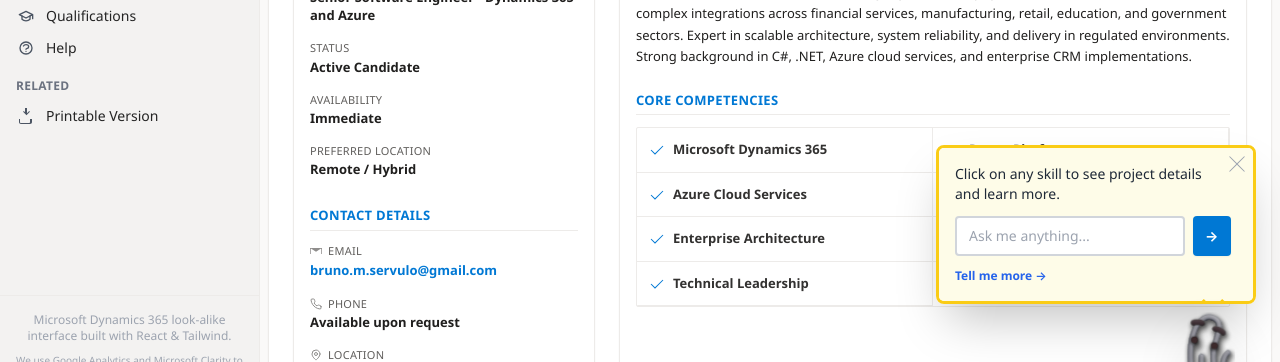
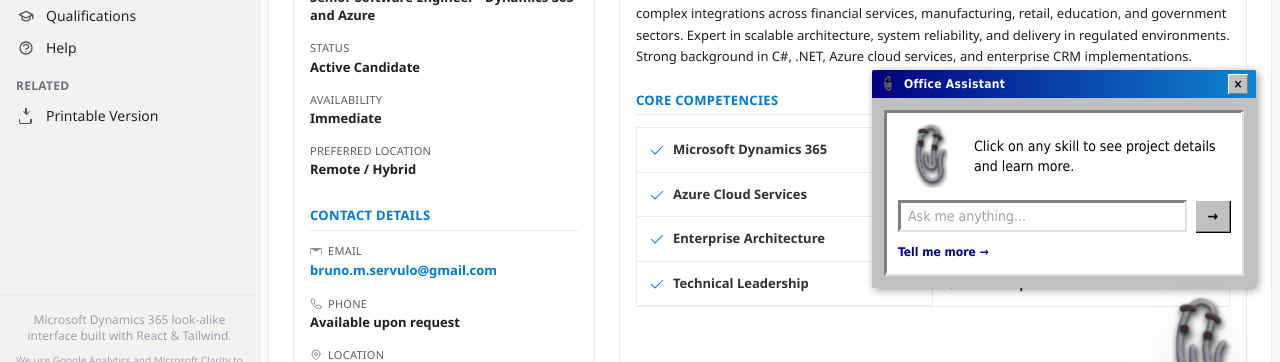
Before and after one commit to bmsrk/bmsrk, a React (Vite) app: page / in a window 1280 px wide. Both pictures are taken after a click on the button 1248 px from the left and 24 px from the top of the page. Shown: the part 368-730 px from the top of the page. Built offline with nearby package versions, Linux system fonts and the light colour scheme.

Commit message:
Implement UI tweaks: centered welcome popup, subtle backdrop, Office 97 Clippy styling
Co-authored-by: bmsrk <3864885+bmsrk@users.noreply.github.com>

```diff
--- a/src/components/features/Clippy.tsx
+++ b/src/components/features/Clippy.tsx
@@ -122,42 +122,59 @@ const Clippy: React.FC<ClippyProps> = ({ onClose, skill, projects = [], skillMet
       }`}
     >
       <div className="relative">
-        {/* Speech Bubble */}
-        <div className="absolute bottom-full right-0 mb-2 w-80 bg-yellow-50 border-[3px] border-yellow-400 rounded-lg shadow-2xl p-4 rpg-dialog max-h-[500px] overflow-y-auto">
+        {/* Office 97 Style Dialog */}
+        <div className="absolute bottom-full right-0 mb-2 w-96 bg-[#c0c0c0] rounded-sm shadow-[inset_1px_1px_0_0_#dfdfdf,inset_-1px_-1px_0_0_#808080,2px_2px_8px_rgba(0,0,0,0.4)] max-h-[500px] overflow-hidden" style={{ fontFamily: '"MS Sans Serif", Tahoma, Arial, sans-serif' }}>
+          {/* Title Bar */}
+          <div className="bg-gradient-to-r from-[#000080] to-[#1084d0] px-2 py-1 flex items-center justify-between">
+            <div className="flex items-center gap-2">
+              <ClippyIcon size="sm" className="w-4 h-4" />
+              <span className="text-white text-xs font-bold tracking-wide">Office Assistant</span>
+            </div>
             <button
               onClick={handleClose}
-            className="absolute top-2 right-2 text-gray-400 hover:text-gray-600 transition-colors"
+              className="bg-[#c0c0c0] hover:bg-[#e0e0e0] active:bg-[#a0a0a0] w-5 h-5 flex items-center justify-center text-black text-xs font-bold shadow-[inset_1px_1px_0_0_#fff,inset_-1px_-1px_0_0_#808080]"
+              aria-label="Close"
             >
-            <CloseIcon className="w-4 h-4" />
+              ×
             </button>
+          </div>
+
+          {/* Content Area */}
+          <div className="p-3 bg-[#c0c0c0] max-h-[450px] overflow-y-auto">
+            <div className="bg-white border-[2px] shadow-[inset_-1px_-1px_0_0_#fff,inset_1px_1px_0_0_#808080] p-3"
+              style={{ borderTopColor: '#808080', borderLeftColor: '#808080', borderRightColor: '#dfdfdf', borderBottomColor: '#dfdfdf' }}
+            >
 
           {/* Technology Explanation Mode */}
           {skill ? (
-            <div className="pr-6">
-              <h3 className="text-lg font-bold text-[#201f1e] mb-3 flex items-center gap-2 rpg-text">
-                <ClippyIcon size="lg" />
+            <div>
+              <div className="flex items-center gap-3 mb-3">
+                <ClippyIcon size="2xl" className="w-16 h-16" />
+                <h3 className="text-base font-bold text-black flex-1" style={{ fontFamily: '"MS Sans Serif", Tahoma, Arial, sans-serif' }}>
                   {skill}
                 </h3>
-              <p className="text-sm text-gray-800 mb-3 leading-relaxed">
+              </div>
+              <p className="text-sm text-black mb-3 leading-relaxed">
                 {description}
               </p>
               {projectCount > 0 && (
-                <p className="text-sm font-semibold text-[#0078d4] mb-3">
+                <p className="text-sm font-bold text-[#000080] mb-3">
                   Bruno has used this in {projectCount} project{projectCount !== 1 ? 's' : ''}!
                 </p>
               )}
               {skillUrl && (
-                <div className="mt-4 pt-3 border-t border-gray-200">
+                <div className="mt-4 pt-3 border-t-[2px] border-[#808080]">
                   <a
                     href={skillUrl}
                     target="_blank"
                     rel="noopener noreferrer"
-                    className="rpg-button inline-flex items-center gap-2 px-4 py-2 bg-[#0078d4] hover:bg-[#106ebe] text-white text-sm font-semibold rounded transition-colors shadow-sm"
+                    className="inline-flex items-center gap-2 px-4 py-2 bg-[#c0c0c0] hover:bg-[#d0d0d0] active:bg-[#a0a0a0] text-black text-sm font-bold shadow-[inset_1px_1px_0_0_#fff,inset_-1px_-1px_0_0_#808080,1px_1px_0_0_#000] transition-all"
+                    style={{ fontFamily: '"MS Sans Serif", Tahoma, Arial, sans-serif' }}
                   >
                     <svg className="w-4 h-4" fill="currentColor" viewBox="0 0 24 24">
                       <path d="M12 2C6.48 2 2 6.48 2 12s4.48 10 10 10 10-4.48 10-10S17.52 2 12 2zm-2 15l-5-5 1.41-1.41L10 14.17l7.59-7.59L19 8l-9 9z" />
                     </svg>
-                    Learn More on Microsoft Learn
+                    Learn More
                     <svg className="w-3.5 h-3.5" fill="none" stroke="currentColor" viewBox="0 0 24 24">
                       <path strokeLinecap="round" strokeLinejoin="round" strokeWidth={2} d="M10 6H6a2 2 0 00-2 2v10a2 2 0 002 2h10a2 2 0 002-2v-4M14 4h6m0 0v6m0-6L10 14" />
                     </svg>
@@ -167,10 +184,13 @@ const Clippy: React.FC<ClippyProps> = ({ onClose, skill, projects = [], skillMet
             </div>
           ) : (
             /* Easter Egg & Chat Mode */
-            <div className="pr-6">
-              <p className="text-sm text-gray-800 mb-3">
+            <div>
+              <div className="flex items-center gap-3 mb-3">
+                <ClippyIcon size="2xl" className="w-16 h-16" />
+                <p className="text-sm text-black flex-1">
                   {CLIPPY_MESSAGES[currentMessage]}
                 </p>
+              </div>
 
               {/* Chat History */}
               {chatHistory.length > 0 && (
@@ -178,21 +198,22 @@ const Clippy: React.FC<ClippyProps> = ({ onClose, skill, projects = [], skillMet
                   {chatHistory.map((msg, idx) => (
                     <div
                       key={idx}
-                      className={`text-xs p-2 rounded ${
+                      className={`text-xs p-2 border ${
                         msg.type === 'user'
-                          ? 'bg-blue-100 text-blue-900 ml-4'
-                          : 'bg-yellow-100 text-gray-800 mr-4'
+                          ? 'bg-[#fff] border-[#808080] ml-4'
+                          : 'bg-[#ffffcc] border-[#808080] mr-4'
                       }`}
+                      style={{ borderTopColor: msg.type === 'user' ? '#808080' : '#808080', borderLeftColor: msg.type === 'user' ? '#808080' : '#808080' }}
                     >
-                      <span className="font-semibold">
+                      <span className="font-bold">
                         {msg.type === 'user' ? 'You: ' : '📎 Clippy: '}
                       </span>
                       {msg.message}
                     </div>
                   ))}
                   {isTyping && (
-                    <div className="text-xs p-2 rounded bg-yellow-100 text-gray-800 mr-4">
-                      <span className="font-semibold">📎 Clippy: </span>
+                    <div className="text-xs p-2 border bg-[#ffffcc] border-[#808080] mr-4">
+                      <span className="font-bold">📎 Clippy: </span>
                       <span className="animate-pulse">...</span>
                     </div>
                   )}
@@ -200,40 +221,41 @@ const Clippy: React.FC<ClippyProps> = ({ onClose, skill, projects = [], skillMet
               )}
 
               {/* Chat Input */}
-              <form onSubmit={handleChatSubmit} className="mt-3">
-                <div className="flex gap-2">
+              <form onSubmit={handleChatSubmit} className="mt-3 flex gap-2">
                 <input
                   type="text"
                   value={chatInput}
                   onChange={(e) => setChatInput(e.target.value)}
                   placeholder="Ask me anything..."
-                    className="flex-1 px-3 py-2 text-sm border-2 border-gray-300 rounded focus:border-[#0078d4] focus:outline-none"
+                  className="flex-1 px-2 py-1 text-sm border-[2px] bg-white shadow-[inset_-1px_-1px_0_0_#fff,inset_1px_1px_0_0_#808080] focus:outline-none focus:border-[#000080]"
+                  style={{ borderTopColor: '#808080', borderLeftColor: '#808080', borderRightColor: '#dfdfdf', borderBottomColor: '#dfdfdf', fontFamily: '"MS Sans Serif", Tahoma, Arial, sans-serif' }}
                 />
                 <button
                   type="submit"
-                    className="rpg-button px-3 py-2 bg-[#0078d4] hover:bg-[#106ebe] text-white text-sm font-bold rounded transition-all shadow-sm"
+                  className="px-3 py-1 bg-[#c0c0c0] hover:bg-[#d0d0d0] active:bg-[#a0a0a0] text-black text-sm font-bold shadow-[inset_1px_1px_0_0_#fff,inset_-1px_-1px_0_0_#808080,1px_1px_0_0_#000]"
+                  style={{ fontFamily: '"MS Sans Serif", Tahoma, Arial, sans-serif' }}
                 >
                   →
                 </button>
-                </div>
               </form>
 
               <button
                 onClick={nextMessage}
-                className="mt-3 text-xs text-blue-600 hover:text-blue-800 font-semibold"
+                className="mt-3 text-xs text-[#000080] hover:underline font-bold"
+                style={{ fontFamily: '"MS Sans Serif", Tahoma, Arial, sans-serif' }}
               >
                 Tell me more →
               </button>
             </div>
           )}
-          {/* Bubble Arrow */}
-          <div className="absolute -bottom-2 right-8 w-4 h-4 bg-yellow-50 border-r-[3px] border-b-[3px] border-yellow-400 transform rotate-45"></div>
+            </div>
+          </div>
         </div>
 
-        {/* Clippy Character - Larger with improved animations */}
+        {/* Clippy Character - Larger and more prominent */}
         <div className="relative animate-clippy-pulse">
           <div className="cursor-pointer hover:scale-110 transition-transform filter drop-shadow-2xl" onClick={nextMessage}>
-            <ClippyIcon size="4xl" className="w-24 h-24" />
+            <ClippyIcon size="4xl" className="w-28 h-28" />
           </div>
         </div>
       </div>
--- a/src/components/features/ClippyHandoff.tsx
+++ b/src/components/features/ClippyHandoff.tsx
@@ -108,8 +108,8 @@ const ClippyHandoff: React.FC<ClippyHandoffProps> = ({ onHandoffComplete, profil
 
   return (
     <>
-      {/* Backdrop */}
-      <div className="fixed inset-0 bg-black bg-opacity-40 z-[95] no-print animate-fade-in" />
+      {/* Backdrop - Subtle dim effect */}
+      <div className="fixed inset-0 bg-black bg-opacity-20 z-[95] no-print animate-fade-in" />
 
       {/* Skip Button - Always visible in top right */}
       <button
@@ -171,34 +171,36 @@ const ClippyHandoff: React.FC<ClippyHandoffProps> = ({ onHandoffComplete, profil
         </div>
       )}
 
-      {/* Clippy's Messages - Bottom Right positioned */}
+      {/* Clippy's Messages - Office 97 styled dialog */}
       {isClippySpeaking && !isTransitioning && (
         <div
           className={`fixed no-print z-[100] transition-all duration-500 ease-out ${
             !isTransitioning ? 'opacity-100 scale-100' : 'opacity-0 scale-95'
-          } bottom-4 right-4 md:bottom-8 md:right-8 w-[calc(100vw-2rem)] md:w-[500px] max-w-[500px]`}
+          } bottom-4 right-4 md:bottom-8 md:right-8 w-[calc(100vw-2rem)] md:w-[520px] max-w-[520px]`}
         >
-          <div className="bg-gradient-to-br from-yellow-50 to-orange-50 border-[3px] border-yellow-400 rounded-lg shadow-2xl overflow-hidden rpg-dialog">
-            {/* Header */}
-            <div className="px-6 py-4 border-b border-yellow-200 bg-yellow-100/50 flex items-center justify-between">
-              <div className="flex items-center gap-3">
-                <div>
-                  <ClippyIcon size="xl" />
-                </div>
-                <div>
-                  <h3 className="text-lg font-bold text-gray-900 rpg-text">Clippy</h3>
-                  <p className="text-xs text-gray-600">Your Helpful Assistant</p>
-                </div>
+          <div className="bg-[#c0c0c0] rounded-sm shadow-[inset_1px_1px_0_0_#dfdfdf,inset_-1px_-1px_0_0_#808080,2px_2px_8px_rgba(0,0,0,0.4)] overflow-hidden" style={{ fontFamily: '"MS Sans Serif", Tahoma, Arial, sans-serif' }}>
+            {/* Title Bar */}
+            <div className="bg-gradient-to-r from-[#000080] to-[#1084d0] px-3 py-2 flex items-center justify-between">
+              <div className="flex items-center gap-2">
+                <ClippyIcon size="sm" className="w-5 h-5" />
+                <h3 className="text-white text-sm font-bold tracking-wide">Office Assistant</h3>
               </div>
             </div>
 
             {/* Content */}
-            <div className="px-6 py-5 space-y-4">
-              <div className="text-sm text-gray-700 leading-relaxed min-h-[60px]">
-                {displayedText}
-                {!isComplete && (
-                  <span className="inline-block w-1.5 h-4 bg-gray-900 ml-0.5 animate-pulse"></span>
-                )}
+            <div className="px-4 py-4 space-y-4">
+              <div className="bg-white border-[2px] shadow-[inset_-1px_-1px_0_0_#fff,inset_1px_1px_0_0_#808080] p-4"
+                style={{ borderTopColor: '#808080', borderLeftColor: '#808080', borderRightColor: '#dfdfdf', borderBottomColor: '#dfdfdf' }}
+              >
+                <div className="flex items-start gap-3 mb-3">
+                  <ClippyIcon size="2xl" className="w-16 h-16" />
+                  <div className="flex-1 min-h-[60px] text-sm text-black leading-relaxed">
+                    {displayedText}
+                    {!isComplete && (
+                      <span className="inline-block w-1.5 h-4 bg-black ml-0.5 animate-pulse"></span>
+                    )}
+                  </div>
+                </div>
               </div>
 
               {/* Manual Continue/Finish Button */}
@@ -206,7 +208,8 @@ const ClippyHandoff: React.FC<ClippyHandoffProps> = ({ onHandoffComplete, profil
                 <div className="flex justify-end animate-fade-in">
                   <button
                     onClick={handleContinue}
-                    className="rpg-button px-6 py-2.5 bg-[#0078d4] hover:bg-[#106ebe] text-white text-sm font-bold rounded transition-all shadow-sm flex items-center gap-2 group"
+                    className="px-5 py-2 bg-[#c0c0c0] hover:bg-[#d0d0d0] active:bg-[#a0a0a0] text-black text-sm font-bold shadow-[inset_1px_1px_0_0_#fff,inset_-1px_-1px_0_0_#808080,1px_1px_0_0_#000] flex items-center gap-2 group transition-all"
+                    style={{ fontFamily: '"MS Sans Serif", Tahoma, Arial, sans-serif' }}
                   >
                     <span>
                       {currentStepIndex === HANDOFF_STEPS.length - 1
```
Also changed, not shown: src/components/features/ProfileWelcomePopup.tsx (+6 -6 lines). Lines whose indentation alone changed are shown as unchanged.
